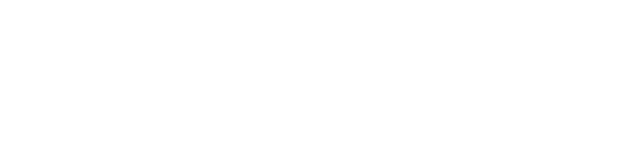
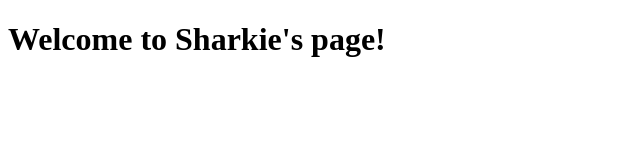
Before and after one commit to Sharkie88/sharkie88.github.io, a plain HTML site: page web.html in a window 1280 px wide. Shown: the whole page, without its empty margins (0-640 px from the left). Drawn offline with Linux system fonts and the light colour scheme.

Commit message:
new version

```diff
--- a/web.html
+++ b/web.html
@@ -4,5 +4,6 @@
 <title>Sharkie's page</title>
 </head>
 <body>
+  <h1> Welcome to Sharkie's page!</h1>
 </body>
 </html>
```
